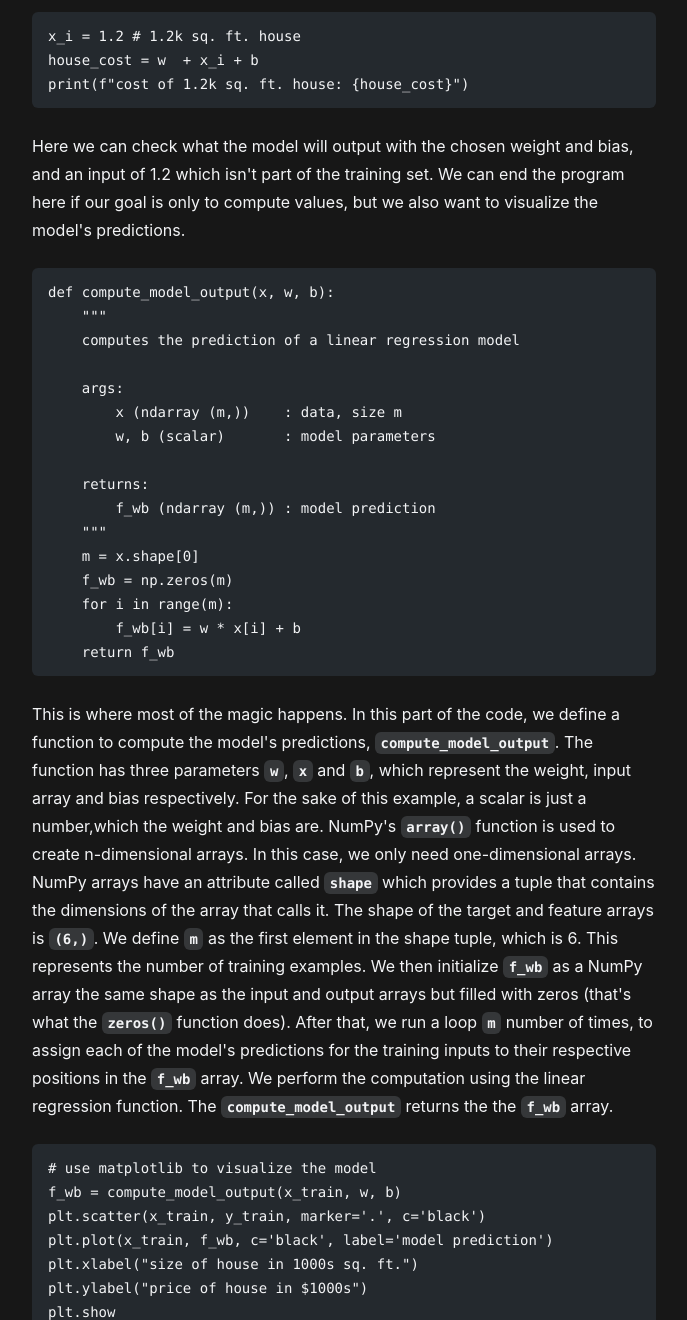
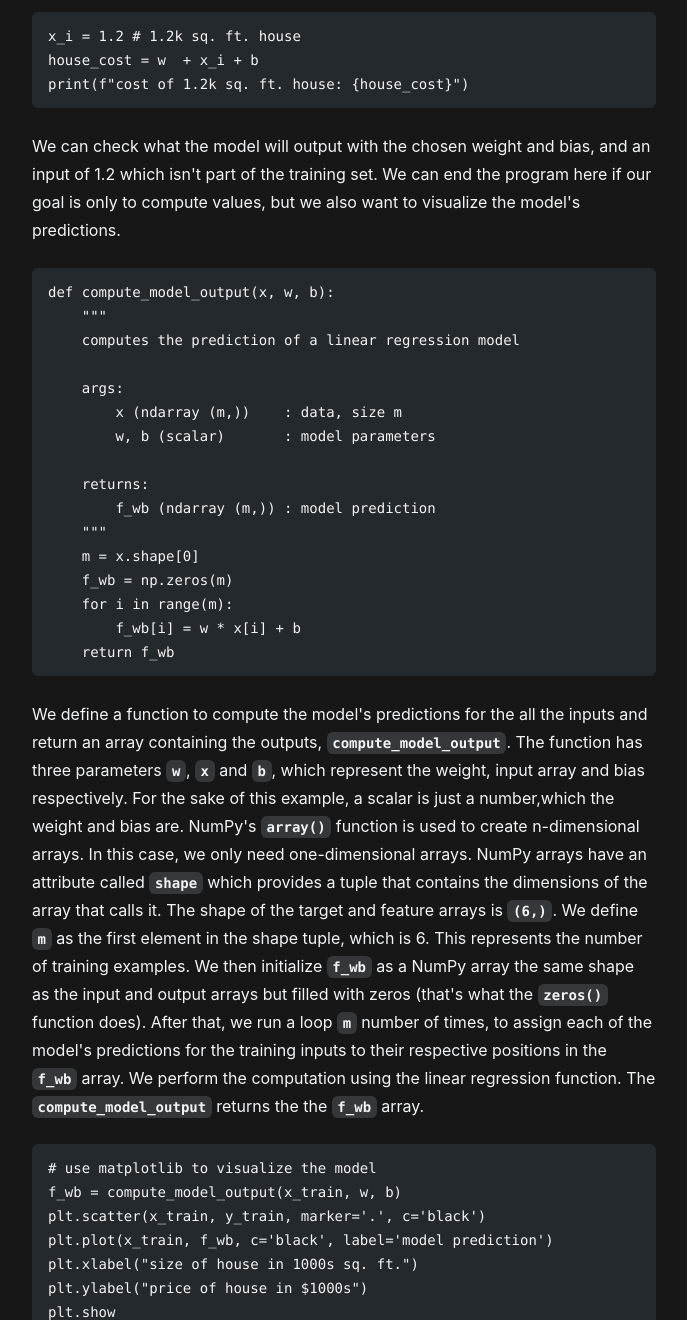
Before and after one commit to zvenc/notes, an Astro site: page /posts/linear-regression-python in a window 1280 px wide. Shown: the part 2160-3480 px from the top of the page, without its empty margins (296-983 px from the left). Built offline with nearby package versions, Linux system fonts and the light colour scheme; Astro itself is replaced by a stand-in of ours; some packages are replaced by stand-ins of ours; code samples lack their colours.

Commit message:
content changes

````diff
--- a/src/content/posts/linear-regression-python.mdx
+++ b/src/content/posts/linear-regression-python.mdx
@@ -70,7 +70,7 @@ x_i = 1.2 # 1.2k sq. ft. house
 house_cost = w  + x_i + b
 print(f"cost of 1.2k sq. ft. house: {house_cost}")
 ```
-Here we can check what the model will output with the chosen weight and bias, and an input of 1.2 which isn't part of the training set. We can end the program here if our goal is only to compute values, but we also want to visualize the model's predictions.
+We can check what the model will output with the chosen weight and bias, and an input of 1.2 which isn't part of the training set. We can end the program here if our goal is only to compute values, but we also want to visualize the model's predictions.
 
 ```python
 def compute_model_output(x, w, b):
@@ -90,7 +90,7 @@ def compute_model_output(x, w, b):
         f_wb[i] = w * x[i] + b
     return f_wb
 ```
-This is where most of the magic happens. In this part of the code, we define a function to compute the model's predictions, `compute_model_output`. The function has three parameters `w`, `x` and `b`, which represent the weight, input array and bias respectively. For the sake of this example, a scalar is just a number,which the weight and bias are. NumPy's `array()` function is used to create n-dimensional arrays. In this case, we only need one-dimensional arrays. NumPy arrays have an attribute called `shape` which provides a tuple that contains the dimensions of the array that calls it. The shape of the target and feature arrays is `(6,)`. We define `m` as the first element in the shape tuple, which is 6. This represents the number of training examples. We then initialize `f_wb` as a NumPy array the same shape as the input and output arrays but filled with zeros (that's what the `zeros()` function does). After that, we run a loop `m` number of times, to assign each of the model's predictions for the training inputs to their respective positions in the `f_wb` array. We perform the computation using the linear regression function. The `compute_model_output` returns the the `f_wb` array.
+We define a function to compute the model's predictions for the all the inputs and return an array containing the outputs, `compute_model_output`. The function has three parameters `w`, `x` and `b`, which represent the weight, input array and bias respectively. For the sake of this example, a scalar is just a number,which the weight and bias are. NumPy's `array()` function is used to create n-dimensional arrays. In this case, we only need one-dimensional arrays. NumPy arrays have an attribute called `shape` which provides a tuple that contains the dimensions of the array that calls it. The shape of the target and feature arrays is `(6,)`. We define `m` as the first element in the shape tuple, which is 6. This represents the number of training examples. We then initialize `f_wb` as a NumPy array the same shape as the input and output arrays but filled with zeros (that's what the `zeros()` function does). After that, we run a loop `m` number of times, to assign each of the model's predictions for the training inputs to their respective positions in the `f_wb` array. We perform the computation using the linear regression function. The `compute_model_output` returns the the `f_wb` array.
 
 ```python
 # use matplotlib to visualize the model
````
